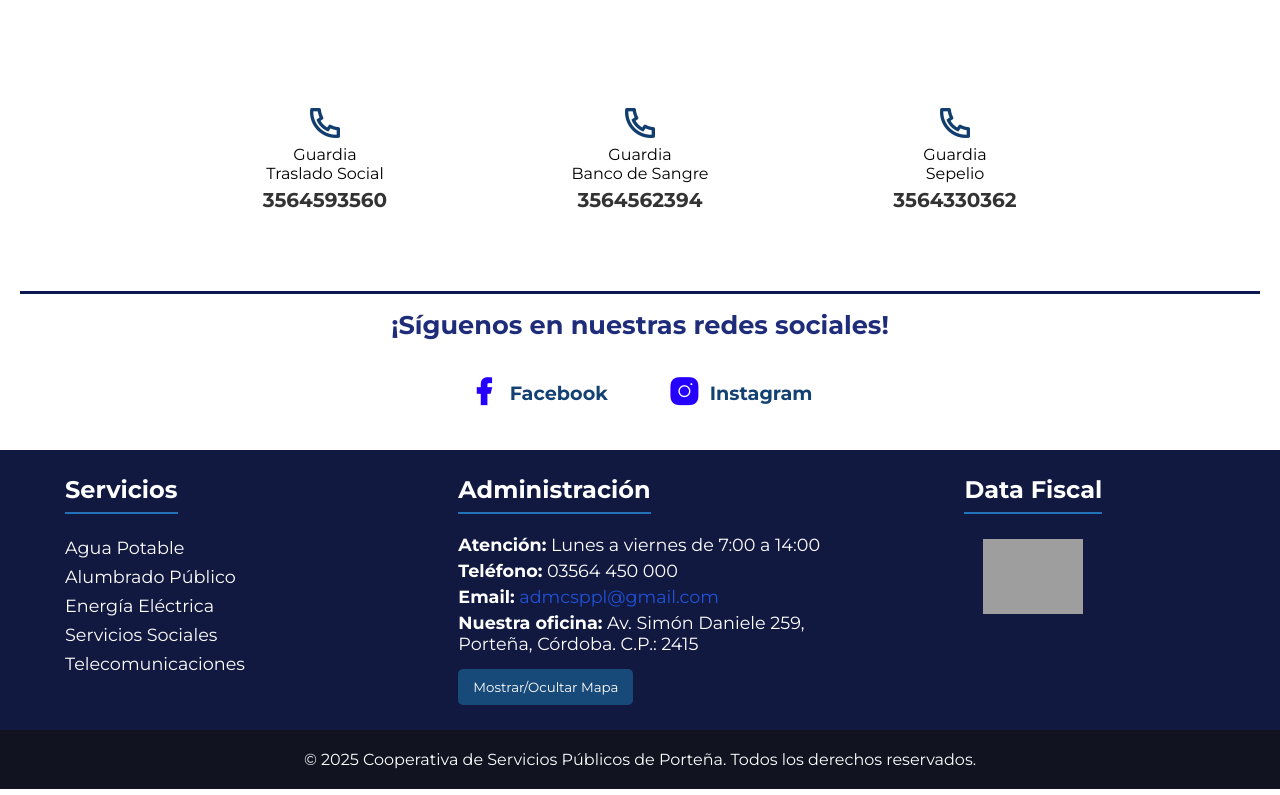
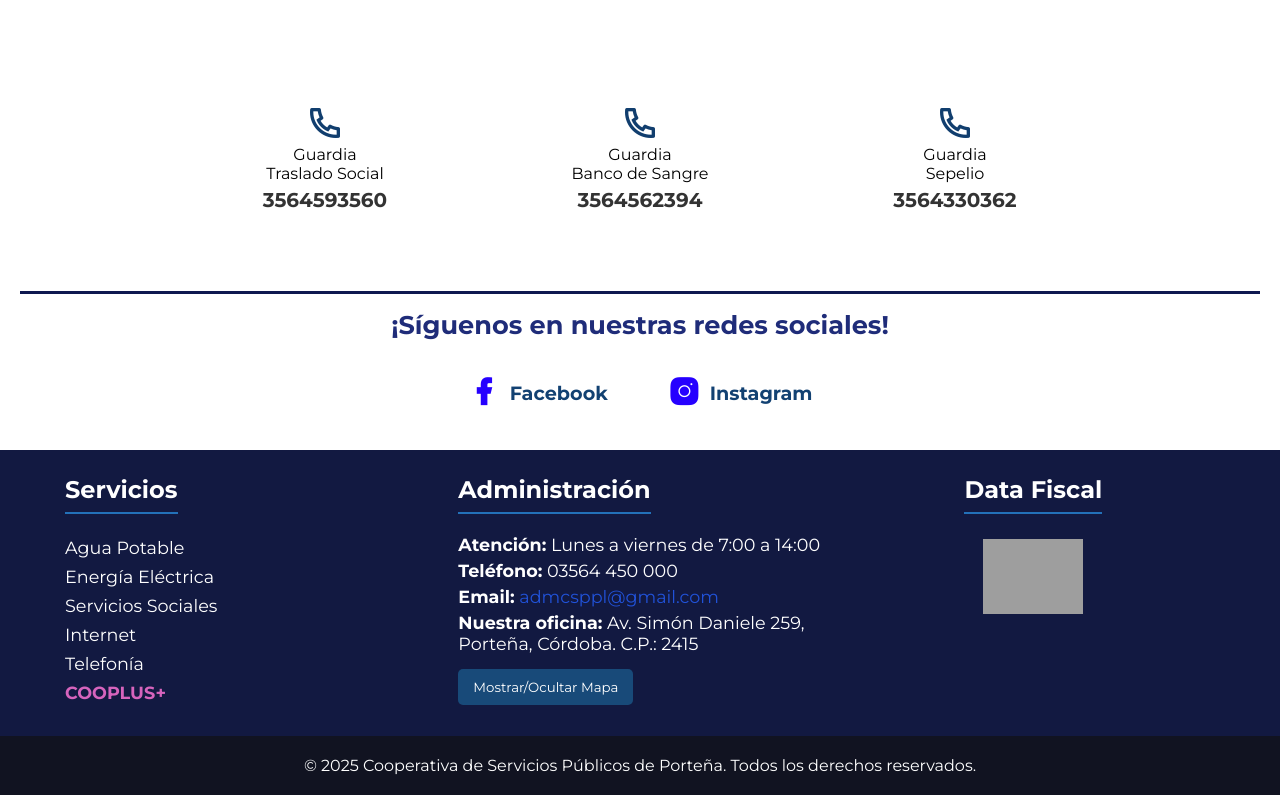
Before and after one commit to MatiMoglia/page-csppl, a Vue app: page /#/ in a window 1280 px wide. Shown: the part 2716-3511 px from the top of the page. Built offline with nearby package versions, Linux system fonts and the light colour scheme; no server answers; grey boxes are pictures that could not be loaded.

Commit message:
improvements in the code

```diff
--- a/src/components/Footer.vue
+++ b/src/components/Footer.vue
@@ -4,11 +4,12 @@
       <div class="footer-section">
         <h3>Servicios</h3>
         <ul>
-          <li>Agua Potable</li>
-          <li>Alumbrado Público</li>
-          <li>Energía Eléctrica</li>
-          <li>Servicios Sociales</li>
-          <li>Telecomunicaciones</li>
+          <li><RouterLink to="/agua" style="color: inherit; text-decoration: none;">Agua Potable</RouterLink></li>
+          <li><RouterLink to="/energia" style="color: inherit; text-decoration: none;">Energía Eléctrica</RouterLink></li>
+          <li><RouterLink to="/servicios-sociales" style="color: inherit; text-decoration: none;">Servicios Sociales</RouterLink></li>
+          <li><RouterLink to="/telecomunicaciones" style="color: inherit; text-decoration: none;">Internet</RouterLink></li>
+          <li><RouterLink to="/telefono" style="color: inherit; text-decoration: none;">Telefonía</RouterLink></li>
+          <li><RouterLink to="/cooplus" style="font-weight: bold; color: inherit; text-decoration: none; color: #d664bd;">COOPLUS+</RouterLink></li>
         </ul>
       </div>
 
--- a/src/components/FormServSociales.vue
+++ b/src/components/FormServSociales.vue
@@ -151,7 +151,9 @@ export default {
           this.habilitarNuevo = false;
         } else {
           this.mensaje = "Titular no encontrado. ¿Desea agregarlo?";
-          toast.info(this.mensaje);
+          this.nuevoFamiliar.dniTitular = '';
+          this.nuevoFamiliar.titular = '';
+          toast.warning(this.mensaje);
           this.titularEncontrado = false;
           this.habilitarNuevo = true;
         }
@@ -223,8 +225,6 @@ export default {
           this.nuevoFamiliar.titular = response.data.titular;
         } else {
           toast.warning("No se encontraron datos del titular.");
-          this.nuevoFamiliar.dniTitular = "";
-          this.nuevoFamiliar.titular = "";
         }
       } catch (error) {
         console.error("Error al obtener los datos del titular", error);
--- a/src/components/Navbar.vue
+++ b/src/components/Navbar.vue
@@ -69,6 +69,7 @@
               <template v-if="!isAuthenticated">
                 <li><router-link to="/login" class="dropdown__link" @click="closeMenu">Iniciar Sesión</router-link></li>
                 <li><router-link to="/registro" class="dropdown__link" @click="closeMenu">Registrarse</router-link></li>
+                <li><router-link to="/reclamos" class="dropdown__link" @click="closeMenu">Reclamos</router-link></li>
               </template>
               <template v-else>
                 <div v-if="isAdmin">
@@ -87,6 +88,10 @@
 </template>
 
 <script>
+import { mapGetters, mapActions } from "vuex";
+import { toast } from 'vue3-toastify';
+import 'vue3-toastify/dist/index.css';
+
 export default {
   data() {
     return {
@@ -95,16 +100,17 @@ export default {
       userMenuOpen: false,
       usMenuOpen: false,
       serviciosSocialesOpen: false,
-      isMobile: window.innerWidth <= 768,
     };
   },
-  mounted() {
-    window.addEventListener("resize", this.checkMobile);
-  },
-  beforeUnmount() {
-    window.removeEventListener("resize", this.checkMobile);
+  computed: {
+    ...mapGetters("auth", ["isAuthenticated", "getUser", "isAdmin"]),
+    userName() {
+      return this.getUser ? this.getUser.name : "Usuario";
+    },
   },
   methods: {
+    ...mapActions("auth", ["logout"]),
+
     toggleMenu() {
       this.menuOpen = !this.menuOpen;
       if (!this.menuOpen) {
@@ -125,17 +131,18 @@ export default {
     },
     closeMenu() {
       this.menuOpen = false;
+      this.dropdownOpen = false;
       this.userMenuOpen = false;
-
-      if (!this.isMobile) {
-        this.dropdownOpen = false;
-        this.usMenuOpen = false;
-        this.serviciosSocialesOpen = false;
-      }
+      this.usMenuOpen = false;
+      this.serviciosSocialesOpen = false;
     },
-    checkMobile() {
-      this.isMobile = window.innerWidth <= 1024;
-    },
+    async logoutUser() {
+      toast.info("Se ha cerrado sesión correctamente");
+      await new Promise(resolve => setTimeout(resolve, 1500));
+      await this.logout();
+      this.closeMenu();
+      this.$router.push("/login");
+    }
   },
 };
 </script>
--- a/src/components/formReclamos.vue
+++ b/src/components/formReclamos.vue
@@ -244,8 +244,8 @@ button:hover {
 }
 
 @media (max-width: 768px) {
-    .form-container {
-      grid-template-columns: 1fr;
-    }
+  .form-container {
+    grid-template-columns: 1fr;
+  }
 }
 </style>
--- a/src/views/InternetView.vue
+++ b/src/views/InternetView.vue
@@ -312,6 +312,9 @@ li {
     transform: translateY(-10px);
     box-shadow: 0 8px 16px rgba(0, 0, 0, 0.2);
 }
+.plan-card h4{
+    margin-top: 30px;
+}
 
 .plan-banner {
     background-color: #224ab9;
```
Also changed, not shown: src/components/Chatbot.vue (indentation only), src/components/FormAltaBaja.vue (indentation only), src/components/wspLogo.vue (indentation only), src/views/NovedadesView.vue (indentation only).
